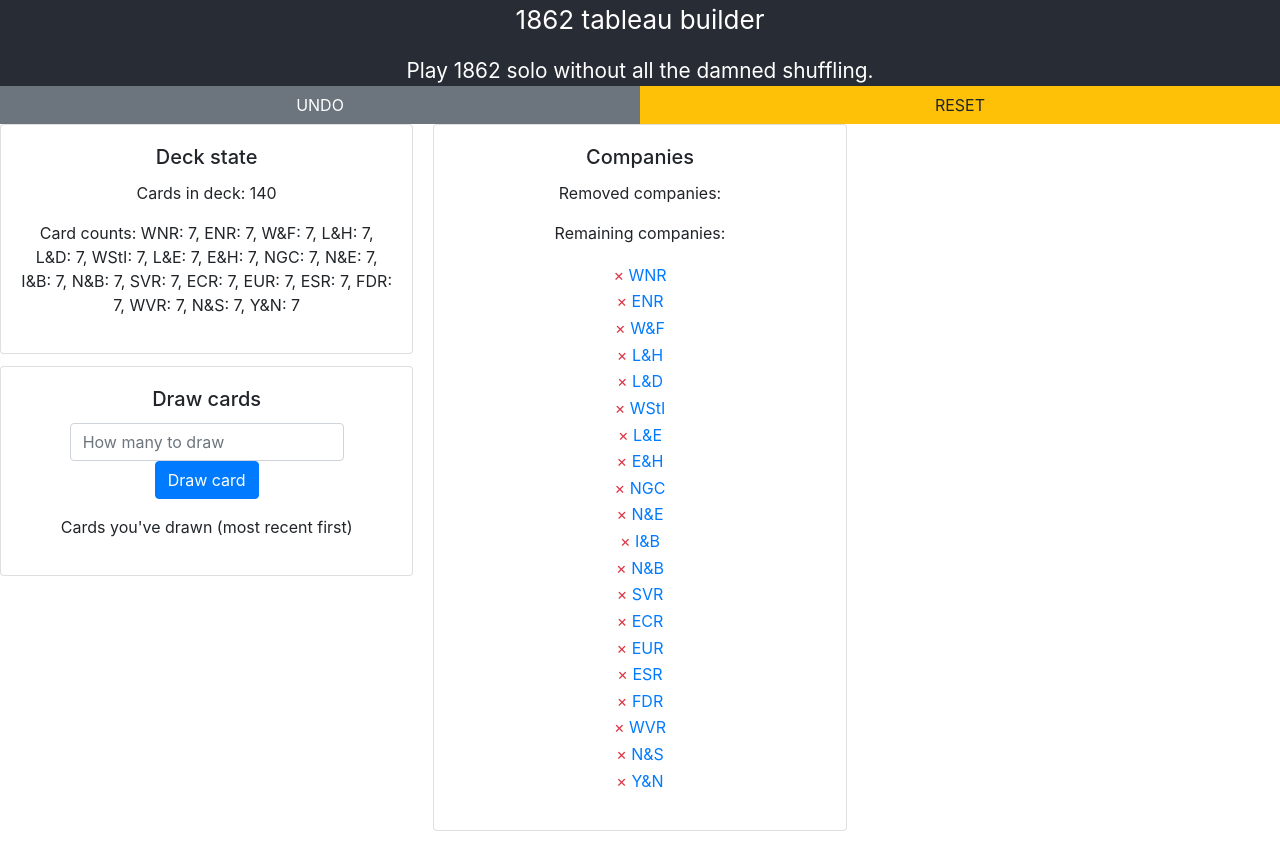
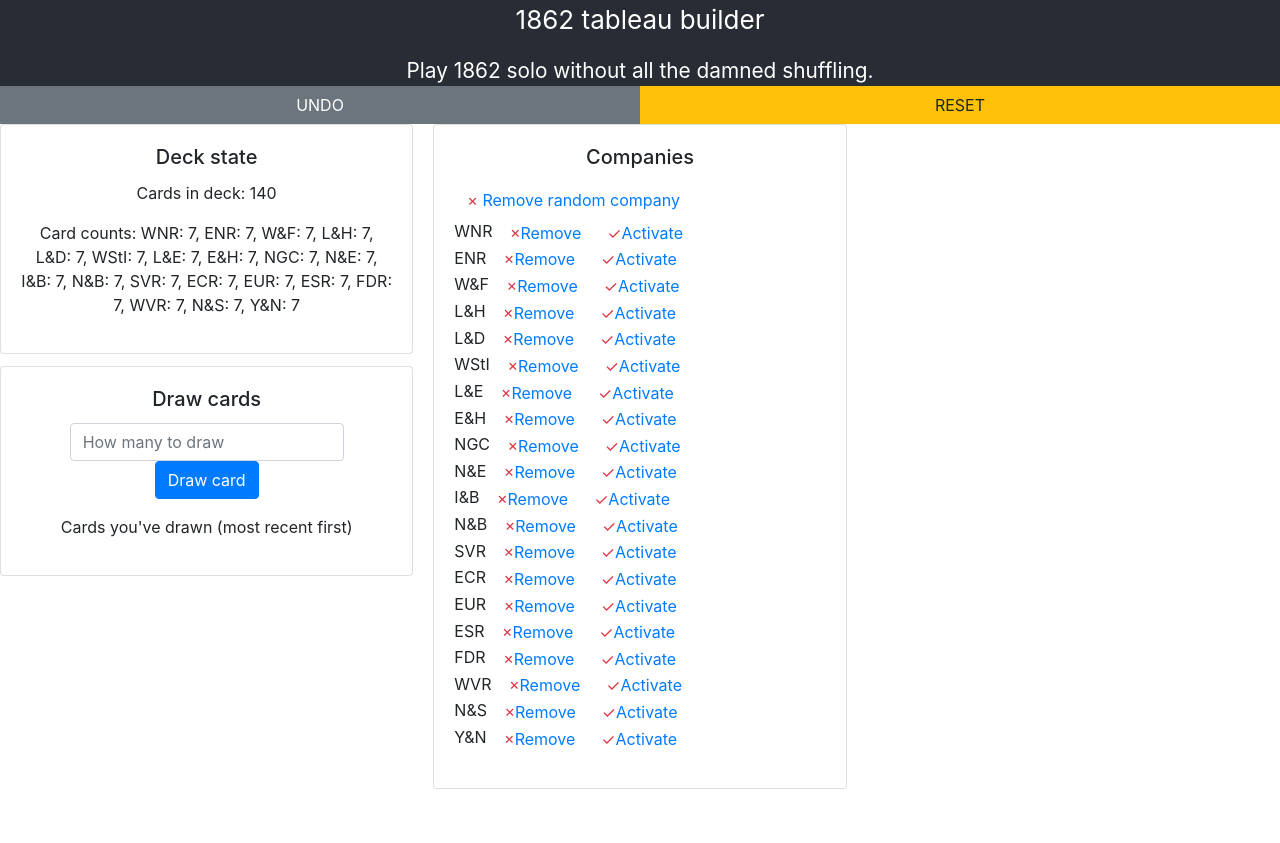
Before and after one commit to hcarver/1862-tableau, a React (Create React App) app: page / in a window 1280 px wide. After the commit the page ends 801 px from the top, so only its background shows below. Built offline with nearby package versions, Linux system fonts and the light colour scheme.

Commit message:
Allow for managing the discarded companies through the page as well

```diff
--- a/src/App.js
+++ b/src/App.js
@@ -10,6 +10,7 @@ class Tableau {
   constructor() {
     this.cards = new Map()
     this.removed_companies = []
+    this.active_companies = []
 
     COMPANIES.forEach(company => {
       this.cards.set(company, 7)
@@ -19,6 +20,7 @@ class Tableau {
   serialize() {
     return JSON.stringify({
       rc: this.removed_companies,
+      ac: this.active_companies,
       cards: JSON.stringify(Array.from(this.cards.entries()))
     })
   }
@@ -28,6 +30,7 @@ class Tableau {
       const parsed = JSON.parse(str)
 
       this.removed_companies = parsed['rc']
+      this.active_companies = parsed['ac'] || []
       this.cards = new Map(JSON.parse(parsed['cards']))
     }
     return this;
@@ -46,6 +49,23 @@ class Tableau {
     newTableau.removed_companies = [...this.removed_companies, company]
     newTableau.cards = new Map(this.cards)
     newTableau.cards.set(company, 0)
+    newTableau.active_companies = [...this.active_companies]
+    return newTableau
+  }
+
+  activate_company(company) {
+    const newTableau = new Tableau()
+    newTableau.active_companies = [...this.active_companies, company]
+    newTableau.cards = new Map(this.cards)
+    newTableau.removed_companies = [...this.removed_companies]
+    return newTableau
+  }
+
+  deactivate_company(company) {
+    const newTableau = new Tableau()
+    newTableau.active_companies = this.active_companies.filter(c => c !== company)
+    newTableau.cards = new Map(this.cards)
+    newTableau.removed_companies = [...this.removed_companies]
     return newTableau
   }
 
@@ -57,14 +77,33 @@ class Tableau {
       ...COMPANIES.map((company) => Array(this.current_count(company)).fill(company))
     )
 
-    const picked_card = all_cards[Math.floor(Math.random() * all_cards.length)]
+    const picked_card = this.random_member(all_cards)
 
     const new_tableau = new Tableau()
     new_tableau.removed_companies = [...this.removed_companies]
+    new_tableau.active_companies = [...this.active_companies]
     new_tableau.cards = new Map(this.cards)
     new_tableau.cards.set(picked_card, this.cards.get(picked_card) - 1)
 
     return [new_tableau, picked_card]
+  }
+
+  remove_random_company() {
+    debugger;
+
+    const remaining_companies = COMPANIES.filter(c => !this.removed_companies.includes(c) && !this.active_companies.includes(c))
+
+    if(remaining_companies.length === 0) {
+      return this;
+    }
+
+    const removed = this.random_member(remaining_companies)
+
+    return this.remove_company(removed)
+  }
+
+  random_member(list) {
+    return list[Math.floor(Math.random() * list.length)]
   }
 }
 
@@ -90,6 +129,25 @@ class AppState {
     }
     return this;
   }
+}
+
+const DeckDisplay = ({tableau}) => {
+  return <div className="card">
+    <div className="card-body">
+      <h5 className="card-title">Deck state</h5>
+      <div className="card-text">
+        <p>
+          {`Cards in deck:
+                  ${tableau.total_count()}`}
+        </p>
+        <p>
+          Card counts:
+          {" "}
+          {COMPANIES.map(company => `${company}: ${tableau.current_count(company)}`).join(", ")}
+        </p>
+      </div>
+    </div>
+  </div>
 }
 
 function App() {
@@ -133,7 +191,6 @@ function App() {
 
   const tableau = appState.tableau;
 
-  const removed_companies = tableau.removed_companies
   const reset = () => {if(window.confirm("Are you sure you want to reset?")) {setHistory([])}}
   const undo = () => {setHistory(history.slice(0, history.length - 1))}
 
@@ -160,22 +217,7 @@ function App() {
         </div>
       </div>
       <div className="card-columns">
-        <div className="card">
-          <div className="card-body">
-            <h5 className="card-title">Deck state</h5>
-            <div className="card-text">
-              <p>
-                {`Cards in deck:
-                  ${tableau.total_count()}`}
-              </p>
-              <p>
-                Card counts:
-                {" "}
-                {COMPANIES.map(company => `${company}: ${tableau.current_count(company)}`).join(", ")}
-              </p>
-            </div>
-          </div>
-        </div>
+        <DeckDisplay tableau={tableau} />
         <div className="card">
           <div className="card-body">
             <h5 className="card-title">Draw cards</h5>
@@ -187,35 +229,55 @@ function App() {
               <p>
                 Cards you've drawn (most recent first)
               </p>
-              <ul className="list-unstyled">
-                {company_list(appState.drawnCards)}
-              </ul>
+              {company_list(appState.drawnCards)}
             </div>
           </div>
         </div>
         <div className="card">
           <div className="card-body">
             <h5 className="card-title">Companies</h5>
-            <p className="card-text">
-              Removed companies:
-            </p>
-            <ul className="list-unstyled">
-              {company_list(removed_companies)}
-            </ul>
-            <p>
-              Remaining companies:
-            </p>
-            <ul className="list-unstyled">
-              {
-                COMPANIES.filter(c => !tableau.removed_companies.includes(c)).map(
-                  company => <li key={company}>
+            <div className="text-left">
+              <button className="btn btn-link" aria-label="Remove random company" onClick={(e) => {setAppState(new AppState(tableau.remove_random_company(), appState.drawnCards))}}>
+                <span aria-hidden="true" className="text-danger">&times;</span>
+                {" "}
+                Remove random company
+              </button>
+            </div>
+            <ul className="list-unstyled text-left">
+              { COMPANIES.map(company => {
+                let status;
+                let actions;
+                if(tableau.removed_companies.includes(company)) {
+                  status = "(removed)"
+                } else if(tableau.active_companies.includes(company)) {
+                  status = "(active)"
+                  actions = [
+                    <button className="btn btn-link py-0" aria-label={`Deactivate ${company}`} onClick={(e) => {setAppState(new AppState(tableau.deactivate_company(company), appState.drawnCards))}}>
+                      <span aria-hidden="true" className="text-danger">&times;</span>
+                      Deactivate
+                    </button>
+                  ]
+                } else {
+                  actions = [
                     <button className="btn btn-link py-0" aria-label={`Remove ${company}`} onClick={(e) => {setAppState(new AppState(tableau.remove_company(company), appState.drawnCards))}}>
                       <span aria-hidden="true" className="text-danger">&times;</span>
-                      {" "}
-                      {company}
+                      Remove
+                    </button>,
+                    <button className="btn btn-link py-0" aria-label={`Activate ${company}`} onClick={(e) => {setAppState(new AppState(tableau.activate_company(company), appState.drawnCards))}}>
+                      <span aria-hidden="true" className="text-danger">&#10003;</span>
+                      Activate
                     </button>
-                  </li>
-                )
+                  ]
+                }
+
+                return <li>
+                  {company}
+                  {" "}
+                  <small>{status}</small>
+                  {" "}
+                  {actions}
+                </li>
+              })
               }
             </ul>
           </div>
```
